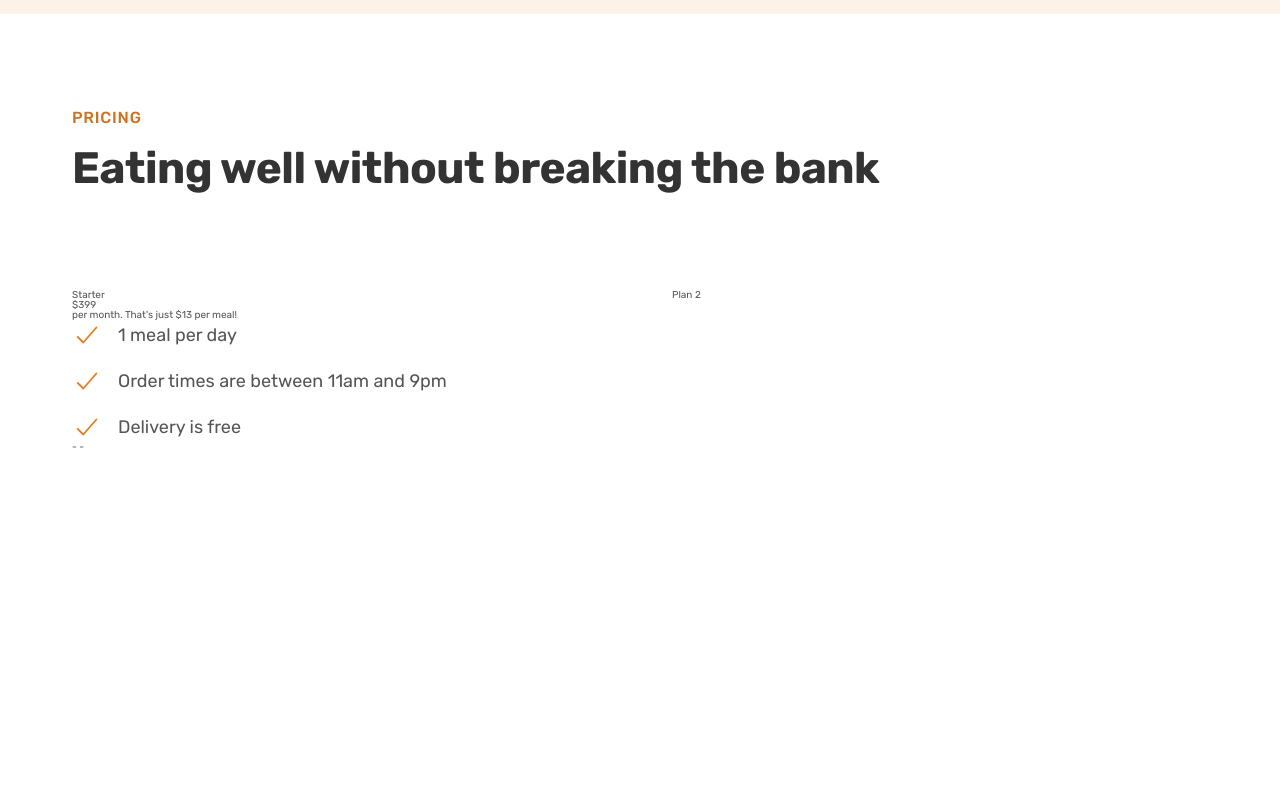
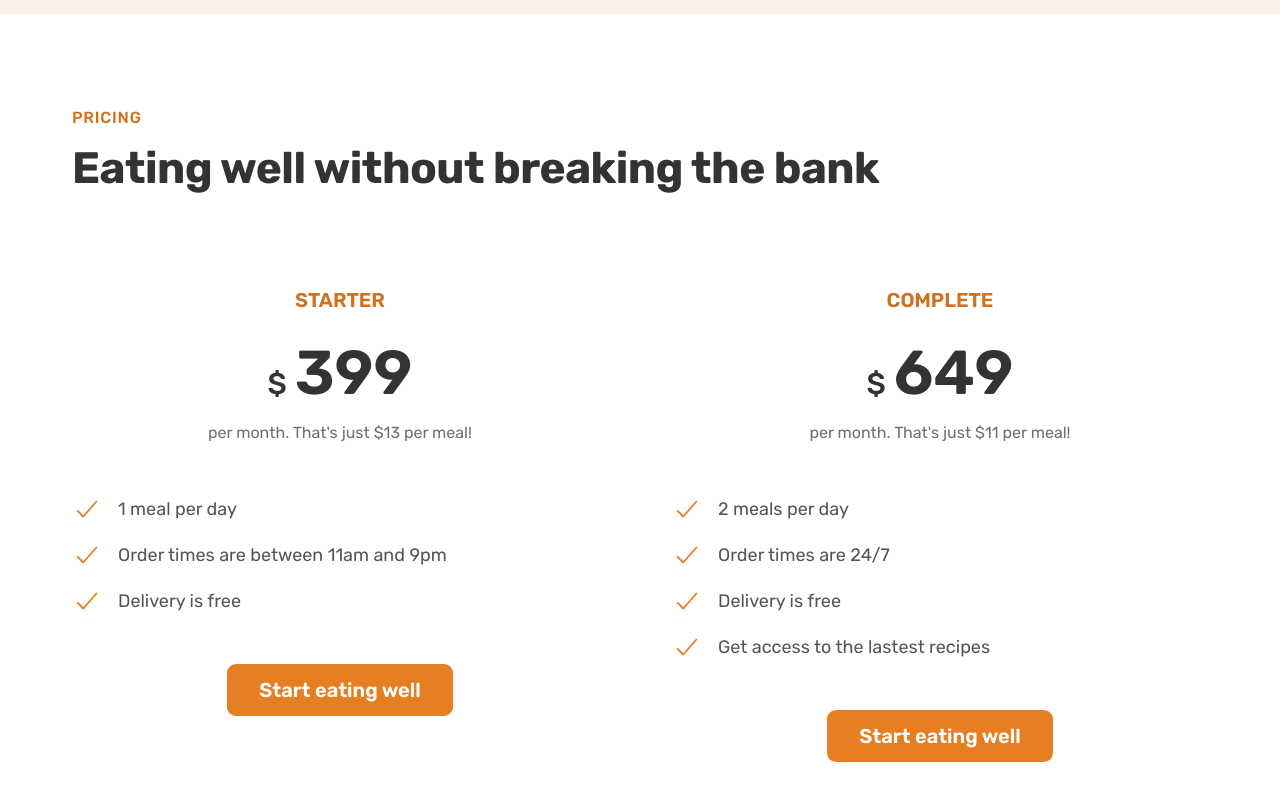
Before and after one commit to Theodoric-Graham/OmnifoodUdemy, a plain HTML site: page index.html in a window 1280 px wide. Shown: the part 4597-5397 px from the top of the page. Before the commit the page ends 5145 px from the top, so only its background shows below. Drawn offline with nearby package versions, Linux system fonts and the light colour scheme.

Commit message:
pricing section part 1

```diff
--- a/content/css/style.css
+++ b/content/css/style.css
@@ -364,3 +364,39 @@
 .section-pricing {
   padding: 9.6rem 0;
 }
+
+.plan-header {
+  text-align: center;
+  margin-bottom: 4.8rem;
+}
+
+.plan-name {
+  color: #cf711f;
+  font-weight: 600;
+  font-size: 2rem;
+  text-transform: uppercase;
+  letter-spacing: 0.75;
+  margin-bottom: 3.2rem;
+}
+.plan-price {
+  font-size: 6.2rem;
+  font-weight: 600;
+  color: #333;
+  margin-bottom: 1.6rem;
+}
+
+.plan-price span {
+  font-size: 3rem;
+  font-weight: 500;
+  margin-right: 0.8rem;
+}
+.plan-text {
+  font-size: 1.6rem;
+  line-height: 1.6;
+  color: #6f6f6f;
+}
+
+.plan-sign-up {
+  text-align: center;
+  margin-top: 4.8rem;
+}
--- a/index.html
+++ b/index.html
@@ -462,10 +462,12 @@
 
         <div class="container grid grid--2-cols">
           <div class="pricing-plan">
-            <p class="plan-name">Starter</p>
-            <p class="plan-price"><span>$</span>399</p>
+            <header class="plan-header">
+              <p class="plan-name">Starter</p>
+              <p class="plan-price"><span>$</span>399</p>
+              <p class="plan-text">per month. That's just $13 per meal!</p>
+            </header>
 
-            <p class="plan-text">per month. That's just $13 per meal!</p>
             <ul class="list">
               <li class="list-item">
                 <ion-icon class="list-icon" name="checkmark"></ion-icon>
@@ -480,9 +482,39 @@
                 <span>Delivery is free</span>
               </li>
             </ul>
-            - -
+            <div class="plan-sign-up">
+              <a href="#" class="btn btn--full">Start eating well</a>
+            </div>
           </div>
-          <div class="pricing-plan">Plan 2</div>
+          <div class="pricing-plan">
+            <header class="plan-header">
+              <p class="plan-name">Complete</p>
+              <p class="plan-price"><span>$</span>649</p>
+              <p class="plan-text">per month. That's just $11 per meal!</p>
+            </header>
+
+            <ul class="list">
+              <li class="list-item">
+                <ion-icon class="list-icon" name="checkmark"></ion-icon>
+                <span>2 meals per day</span>
+              </li>
+              <li class="list-item">
+                <ion-icon class="list-icon" name="checkmark"></ion-icon>
+                <span>Order times are 24/7</span>
+              </li>
+              <li class="list-item">
+                <ion-icon class="list-icon" name="checkmark"></ion-icon>
+                <span>Delivery is free</span>
+              </li>
+              <li class="list-item">
+                <ion-icon class="list-icon" name="checkmark"></ion-icon>
+                <span>Get access to the lastest recipes</span>
+              </li>
+            </ul>
+            <div class="plan-sign-up">
+              <a href="#" class="btn btn--full">Start eating well</a>
+            </div>
+          </div>
         </div>
       </section>
     </main>
```
